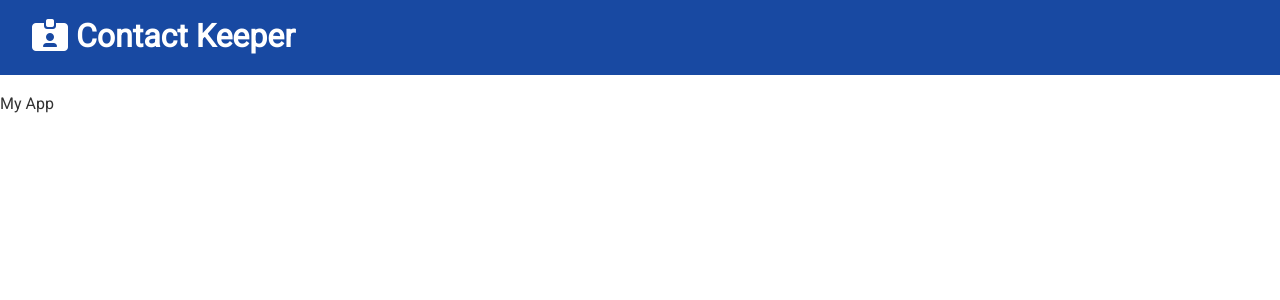
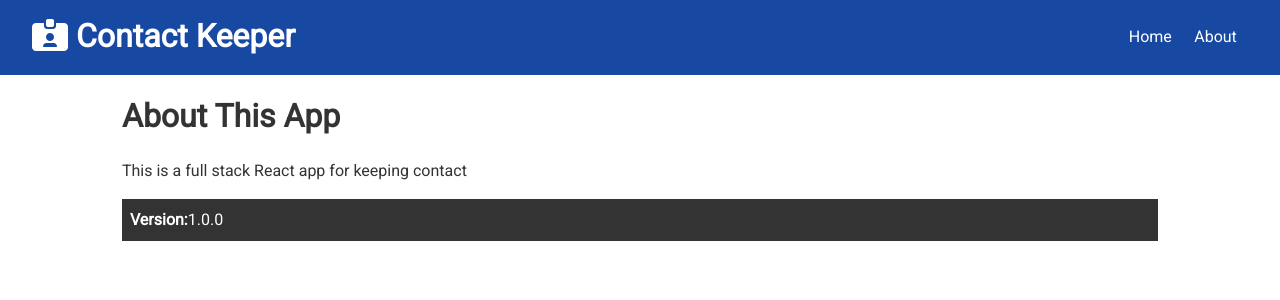
Before and after one commit to amit-dhakad/contact-keeper, a React (Create React App) app in the folder client/: page /about in a window 1280 px wide. Shown: the top 300 px of the page. Built offline with nearby package versions, Linux system fonts and the light colour scheme.

Commit message:
added home and about component

```diff
--- a/client/src/App.js
+++ b/client/src/App.js
@@ -1,13 +1,24 @@
-import React from 'react';
+import React, {Fragment} from 'react';
 import './App.css';
+import {BrowserRouter as Router, Route, Switch} from 'react-router-dom'
 import Navbar from './components/layout/Navbar';
+import Home from  './components/pages/Home'
+import About from './components/pages/About'
 
 const  App = () =>{
   return (
-    <div className="App">
+    <Router>
+
+<Fragment>
       <Navbar />
-   My App
-    </div>
+      <div className="container">
+        <Switch>
+          <Route exact path='/' component={Home} />
+          <Route exact path='/about' component={About} />
+        </Switch>
+      </div>
+</Fragment>
+    </Router>
   );
 }
 
--- a/client/src/components/layout/Navbar.js
+++ b/client/src/components/layout/Navbar.js
@@ -1,4 +1,5 @@
 import React from 'react'
+import {Link} from 'react-router-dom'
 import PropTypes from 'prop-types';
 export const Navbar = ({title, icon}) => {
     return (
@@ -6,6 +7,14 @@
             <h1>
                 <i className={icon} /> {title}
             </h1>
+            <ul>
+                <li>
+                   <Link to='/'>Home</Link>
+                </li>
+                <li>
+                   <Link to='/about'>About</Link>
+                </li>
+            </ul>
         </div>
     )
 }
--- /dev/null
+++ b/client/src/components/pages/About.js
@@ -0,0 +1,19 @@
+import React from 'react'
+
+const About = () => {
+    return (
+        <div>
+           <h1>About This App</h1>
+           <p className="my-1">
+               This is a full stack React app for keeping contact </p>
+
+               <p className="bg-dark p">
+                   <strong>
+                       Version:
+                   </strong>1.0.0
+               </p>
+        </div>
+    )
+}
+
+export default About
--- /dev/null
+++ b/client/src/components/pages/Home.js
@@ -0,0 +1,11 @@
+import React from 'react'
+
+const Home = () => {
+    return (
+        <div>
+            <h1>Home</h1>
+        </div>
+    )
+}
+
+export default Home
```
